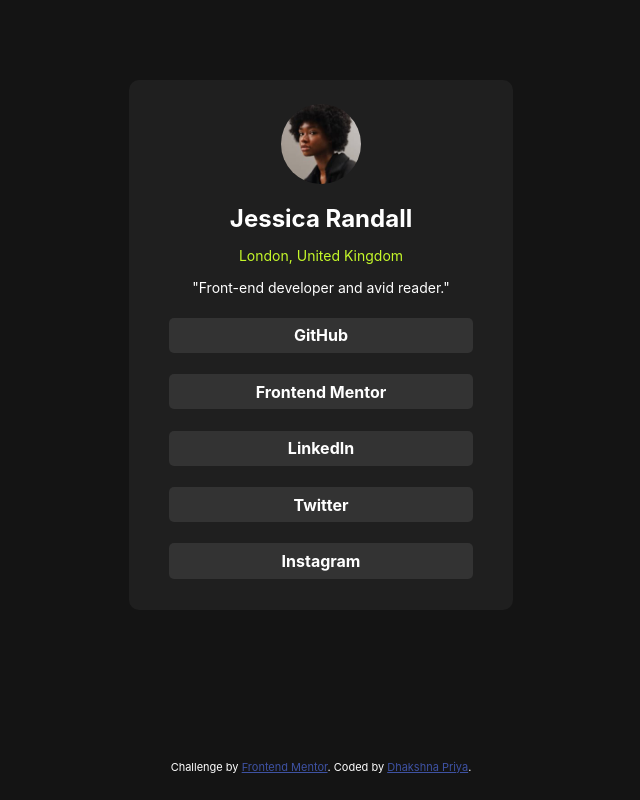
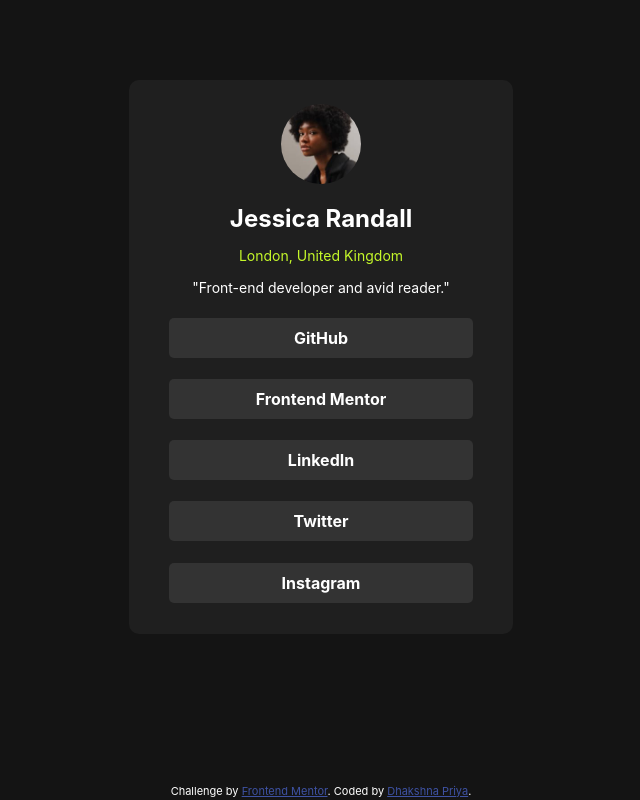
Before and after one commit to Dhakshna-Priya-C/Social-link-Profile, a plain HTML site: page index.html in a window 1280 px wide. Shown: the whole page, without its empty margins (319-959 px from the left). Drawn offline with Linux system fonts and the light colour scheme; a web font is replaced by a local one.

Commit message:
feat: Changed justify-content in body

```diff
--- a/style.css
+++ b/style.css
@@ -15,12 +15,14 @@ body{
     display: flex;
     flex-direction: column;
     align-items: center;
+    justify-content: center;
 }
 
 .main{
     display: flex;
     flex-direction: column;
     align-items: center;
+    justify-content: center;
     position: absolute;
     top: 10vh;
     background-color: var(--Grey-800);
@@ -59,7 +61,7 @@ h2{
 
 h4{
     background-color: var(--Grey-700);
-    height: 2.2rem;
+    height: 2.5rem;
     width: 19rem;
     border-radius: 5px;
     display: flex;
@@ -77,7 +79,7 @@ h4{
 
 .attribution{
     position: absolute;
-    top: 95vh;
+    top: 98vh;
     color: white;
 }
 
```
